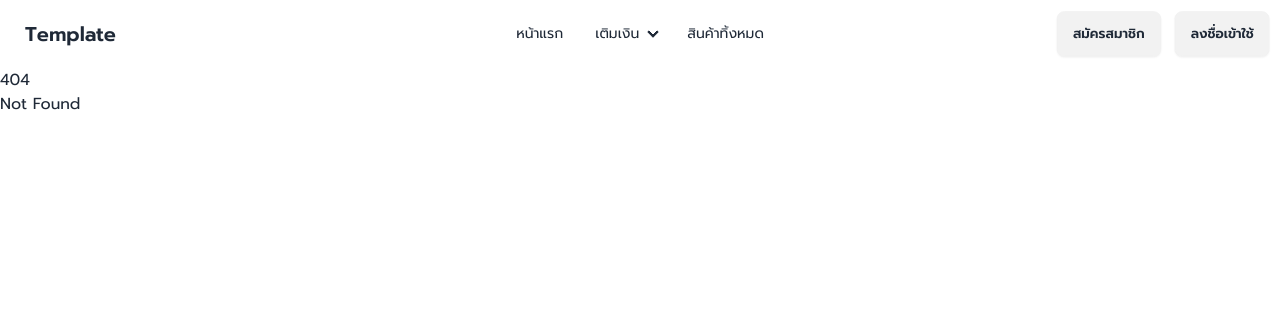
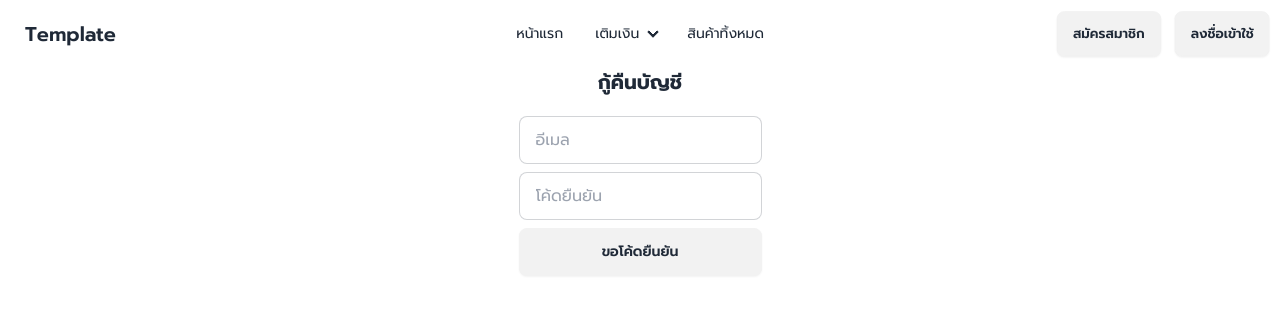
Before and after one commit to aisuphakrit/webshop, a SvelteKit app: page /recovery in a window 1280 px wide. Before the commit this address had no page. Shown: the top 314 px of the page. Built offline with nearby package versions, Linux system fonts and the light colour scheme.

Commit message:
Created Recovery / Updated Login and Register

```diff
--- a/src/routes/login/+page.svelte
+++ b/src/routes/login/+page.svelte
@@ -3,7 +3,7 @@
 		<div class="grid gap-5">
 			<h1 class="text-xl font-bold">ลงชื่อเข้าใช้</h1>
 			<form action="" class="grid gap-2">
-				<input type="text" placeholder="ชื่อผู้ใช้" class="input input-bordered max-w-xs" />
+				<input type="text" placeholder="ชื่อผู้ใช้ / อีเมล" class="input input-bordered max-w-xs" />
                 <input type="password" placeholder="รหัสผ่าน" class="input input-bordered max-w-xs" />
                 <button class="btn">ลงชื่อเข้าใช้</button>
                 <a href="/recovery" class="text-sm">ลืมรหัสผ่าน?</a>
--- /dev/null
+++ b/src/routes/recovery/+page.svelte
@@ -0,0 +1,12 @@
+<div>
+	<div class="flex justify-center items-center text-center">
+		<div class="grid gap-5">
+			<h1 class="text-xl font-bold">กู้คืนบัญชี</h1>
+			<form action="" class="grid gap-2">
+				<input type="text" placeholder="อีเมล" class="input input-bordered max-w-xs" />
+				<input type="text" placeholder="โค้ดยืนยัน" class="input input-bordered max-w-xs" />
+                <button class="btn">ขอโค้ดยืนยัน</button>
+			</form>
+		</div>
+	</div>
+</div>
--- a/src/routes/register/+page.svelte
+++ b/src/routes/register/+page.svelte
@@ -3,6 +3,7 @@
 		<div class="grid gap-5">
 			<h1 class="text-xl font-bold">สมัครสมาชิก</h1>
 			<form action="" class="grid gap-2">
+				<input type="text" placeholder="อีเมล" class="input input-bordered max-w-xs" />
 				<input type="text" placeholder="ชื่อผู้ใช้" class="input input-bordered max-w-xs" />
                 <input type="password" placeholder="รหัสผ่าน" class="input input-bordered max-w-xs" />
 				<input type="password" placeholder="ยืนยันรหัสผ่าน" class="input input-bordered max-w-xs" />
```
Also changed, not shown: src/routes/qrcode/+page.svelte (+1 -0 lines).
